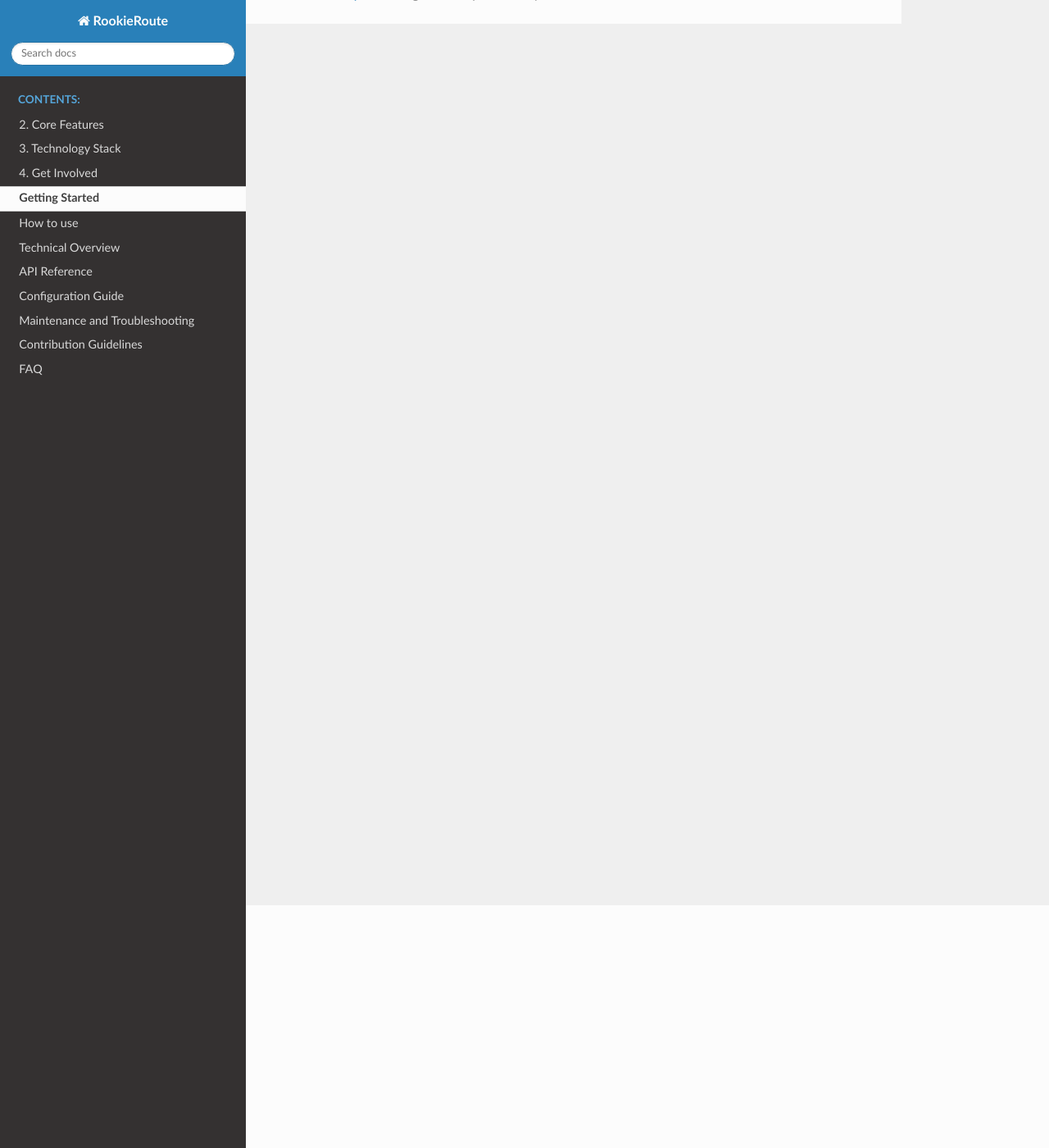
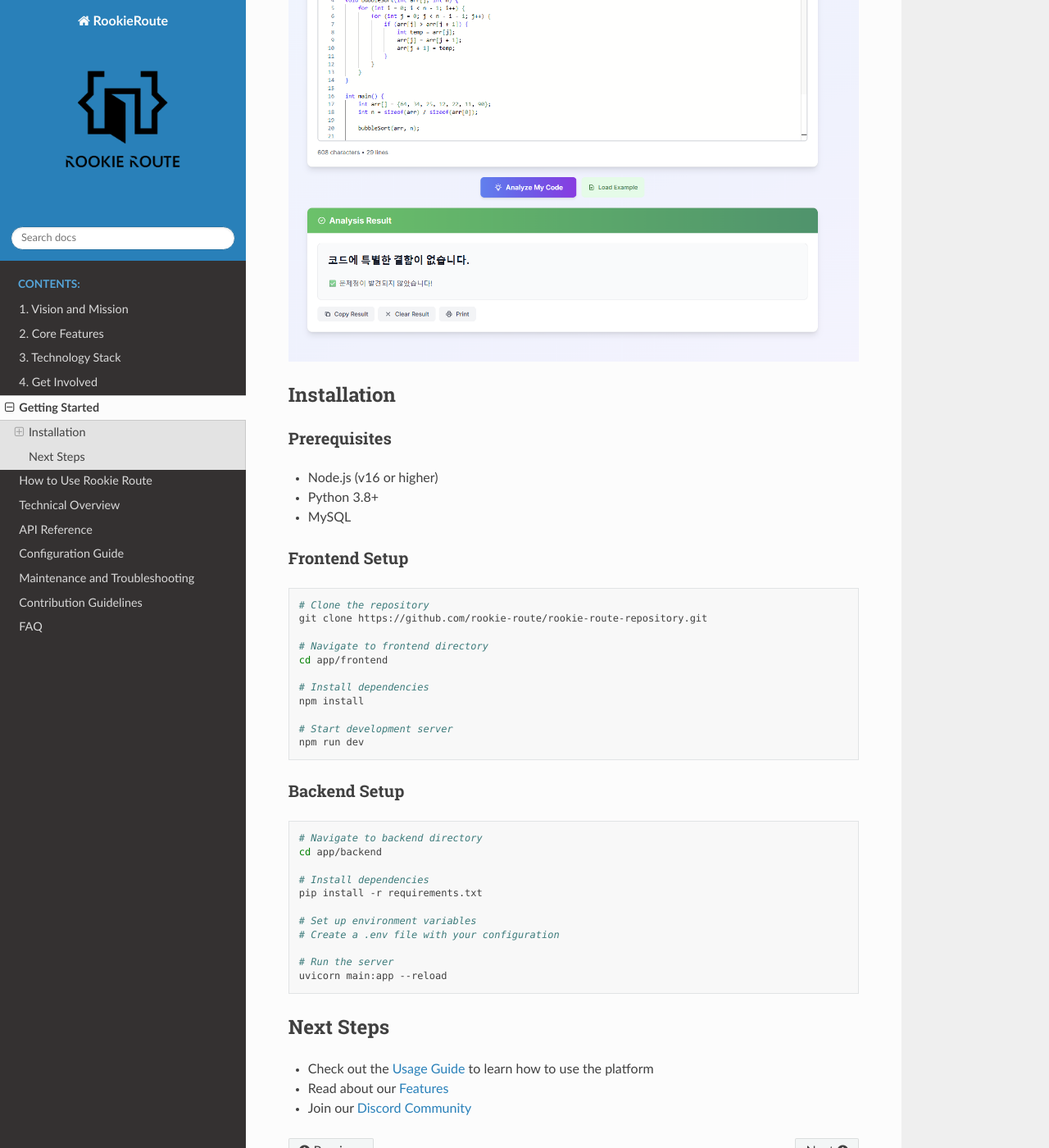
Before and after one commit to rookie-route/rookie-route-repository, a Sphinx documentation site: the page built from docs/source/getting_started.md, in a window 1280 px wide and 1400 px high, scrolled down 296 px. Shown: the whole window at 82% size. Built offline with Sphinx 7.4.7 and the Read the Docs theme 3.1.0, drawn with Linux system fonts in a browser that asks for light colours; pages that are not in the unit, such as notebooks, are missing from menus; some of the changed text lies outside the part shown.

Commit message:
add images in docs-index

````diff
--- a/docs/source/conf.py
+++ b/docs/source/conf.py
@@ -40,3 +40,4 @@ exclude_patterns = []
 
 html_theme = 'sphinx_rtd_theme'
 html_static_path = ['_static']
+html_logo = '_static/logo.png'
--- a/docs/source/getting_started.md
+++ b/docs/source/getting_started.md
@@ -1 +1,51 @@
 # Getting Started
+
+Welcome to Rookie Route! This guide will help you get started with the platform.
+
+![Rookie Route Dashboard](images/main.png)
+
+## Installation
+
+### Prerequisites
+
+- Node.js (v16 or higher)
+- Python 3.8+
+- MySQL
+
+### Frontend Setup
+
+```bash
+# Clone the repository
+git clone https://github.com/rookie-route/rookie-route-repository.git
+
+# Navigate to frontend directory
+cd app/frontend
+
+# Install dependencies
+npm install
+
+# Start development server
+npm run dev
+```
+
+### Backend Setup
+
+```bash
+# Navigate to backend directory
+cd app/backend
+
+# Install dependencies
+pip install -r requirements.txt
+
+# Set up environment variables
+# Create a .env file with your configuration
+
+# Run the server
+uvicorn main:app --reload
+```
+
+## Next Steps
+
+- Check out the [Usage Guide](usage.md) to learn how to use the platform
+- Read about our [Features](about.md)
+- Join our [Discord Community](https://discord.gg/qzEBPv6bAV)
--- a/index.html
+++ b/index.html
@@ -11,6 +11,10 @@ title: Home
 <p><strong>Empowering the next generation of developers through community-driven learning and mentorship.</strong></p>
 
 <p>Rookie Route is an open-source platform designed to guide new developers (Rookies) through their career paths and accelerate their professional growth. We believe that every developer's journey should be supported by clear roadmaps, practical mentorship, and real-world collaboration opportunities.</p>
+
+<div style="text-align: center; margin: 2rem 0;">
+  <img src="{{ site.baseurl }}/assets/images/main.png" alt="Rookie Route Main Screen" style="max-width: 100%; border-radius: 8px; box-shadow: 0 4px 6px rgba(0,0,0,0.1);">
+</div>
 
 <hr>
 
````
Also changed, not shown: docs/source/about.md (+3 -1 lines), docs/source/usage.md (+43 -1 lines), features.md (+2 -2 lines), assets/images/analyze.png (added), assets/images/logo.png (added), assets/images/main.png (added), docs/source/_static/logo.png (added), docs/source/images/analyze.png (added), docs/source/images/logo.png (added), docs/source/images/main.png (added).
